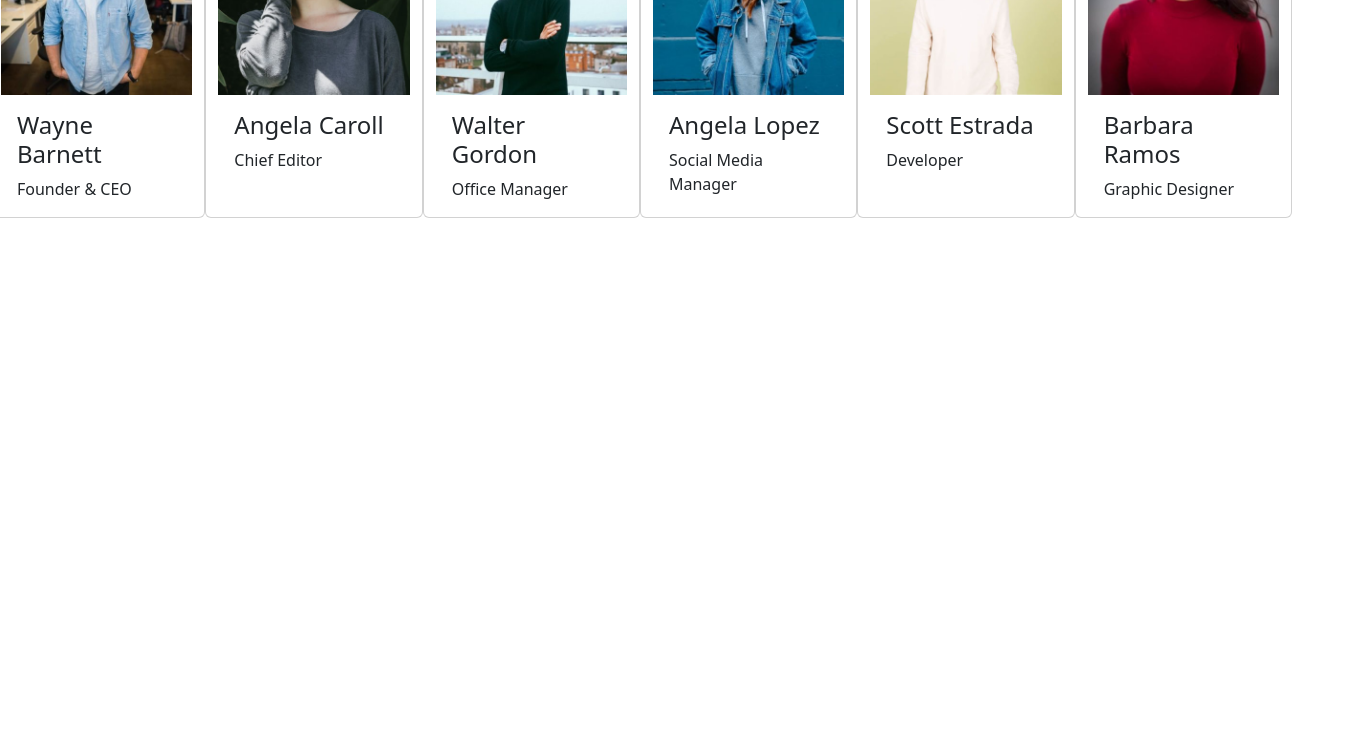
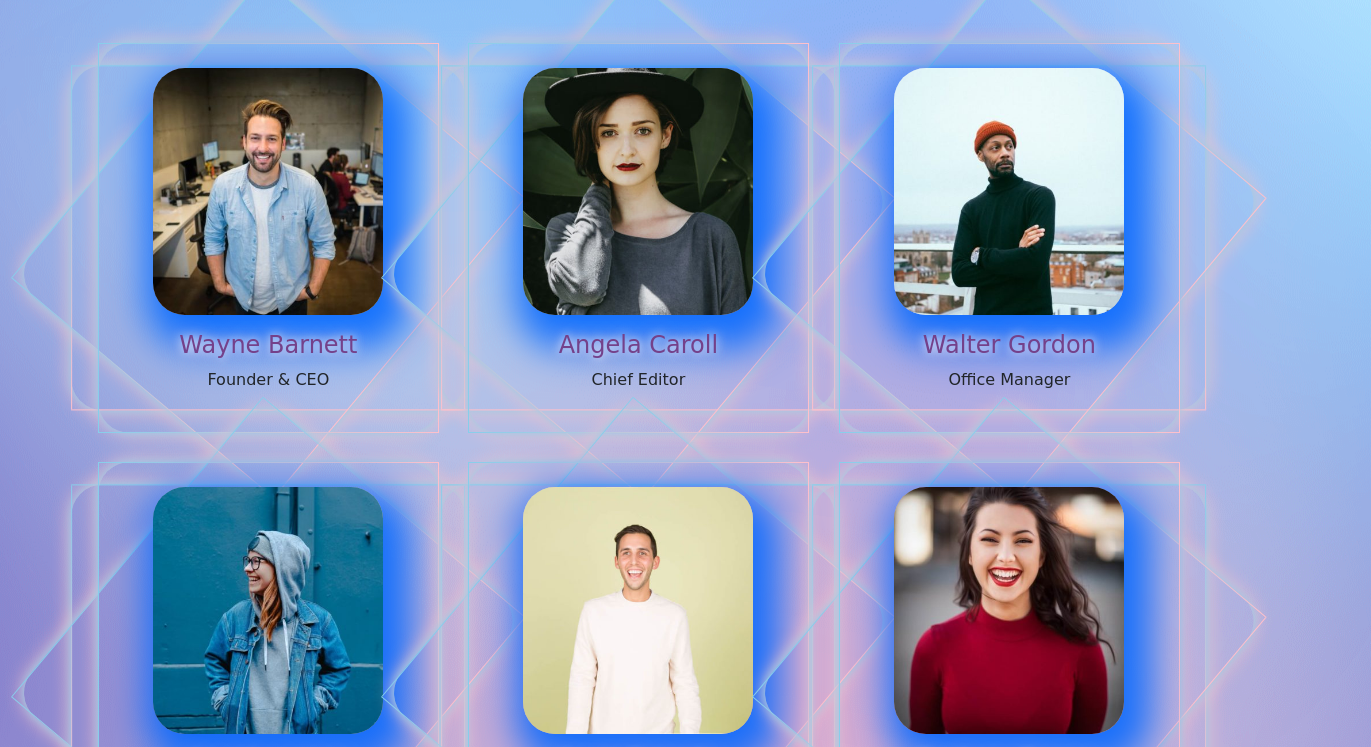
Before and after one commit to GiacomoMilitello/js-our-team, a plain HTML site: page index.html in a window 1280 px wide. Shown: the part 111-858 px from the top of the page, 1371 px wide, since content can reach past the window. Before the commit the page ends 800 px from the top, so only its background shows below. Drawn offline with nearby package versions, Linux system fonts and the light colour scheme; a web font is replaced by a local one.

Commit message:
css color

```diff
--- a/assets/css/style.css
+++ b/assets/css/style.css
@@ -1 +1,49 @@
-/* main{background-image: url(../img/angela-caroll-chief-editor.jpg);} */
+*{
+    font-family: 'Grape Nuts', cursive;
+}
+body{
+    background-image: url(../img/bg.png);
+    background-position: center;
+    background-repeat: no-repeat;
+    background-size: auto;
+}
+#container {
+    width: 100%;
+    gap: 2vw;
+}
+.calc-card-3 {
+    box-sizing: border-box;
+    max-width: calc((100% / 3) - 1.4vw);
+}
+.neon-text {
+    color: rgb(116, 65, 138);
+    text-shadow: 0 0 10px white, 0 0 20px pink;
+    font-family: 'Indie Flower', cursive;
+}
+.box-1{
+    border: 1px solid;
+    border-image-source: linear-gradient(to right, skyblue, pink);
+    border-image-slice: 1;
+    transform: rotate(90deg);
+    box-shadow: 0 0 10px skyblue, 0 0 20px pink;
+}
+.box-2 {
+    border: 1px solid;
+    border-image-source: linear-gradient(to right, skyblue, pink);
+    border-image-slice: 1;
+    transform: translate(10px, 10px);
+    transform: rotate(-50deg);
+    box-shadow: 0 0 10px skyblue, 0 0 20px pink;
+}
+.box {
+    border: 1px solid;
+    border-image-source: linear-gradient(to right, skyblue, pink);
+    border-image-slice: 1;
+    transform: rotate(-40deg);
+    box-shadow: 0 0 10px skyblue, 0 0 20px pink;
+}
+img{
+    box-shadow: 10px 17px 37px 18px rgba(0,102,255,0.87);
+    -webkit-box-shadow: 10px 17px 37px 18px rgba(0,102,255,0.87);
+    -moz-box-shadow: 10px 17px 37px 18px rgba(0,102,255,0.87);
+}
--- a/assets/js/main.js
+++ b/assets/js/main.js
@@ -50,17 +50,21 @@ console.log( team );
 
 for(let i = 0; i < team.length; i++) {
     let member = team[i];
-    document.querySelector("main .row").innerHTML += `
-         <div class="card col">
-                 <img class="card-img-top" src='${member.photo}' alt="${member.name}" />
-                 <div class="card-body">
-                     <h4 class="card-title">
-                     ${member.name}
-                     </h4>
-                     <p class="card-text">
-                     ${member.role}
-                     </p>
-                 </div>
-             </div>
+    document.querySelector("#container").innerHTML += `
+        <div class="box-1 calc-card-3 rounded-5">
+            <div class="box-2 rounded-5">
+                <div class="box rounded-5 p-3 py-4">
+                    <figure class="w-75 mx-auto">
+                        <img class="img-fluid rounded-5 " src='${member.photo}' alt="${member.name}" />
+                    </figure>
+
+                    <div class="">
+                        <h4 class="text-center neon-text">${member.name}</h4>
+                        <p class="text-center ">${member.role}</p>
+                    </div>
+                </div>
+            </div>
+        </div>
+
     `
 }
--- a/index.html
+++ b/index.html
@@ -4,12 +4,16 @@
     <meta charset="UTF-8">
     <meta name="viewport" content="width=device-width, initial-scale=1.0">
     <title>Our Team</title>
+    <link rel="preconnect" href="https://fonts.googleapis.com">
+    <link rel="preconnect" href="https://fonts.gstatic.com" crossorigin>
+    <link href="https://fonts.googleapis.com/css2?family=Grape+Nuts&display=swap" rel="stylesheet">
     <link href="https://cdn.jsdelivr.net/npm/bootstrap@5.3.2/dist/css/bootstrap.min.css" rel="stylesheet" integrity="sha384-T3c6CoIi6uLrA9TneNEoa7RxnatzjcDSCmG1MXxSR1GAsXEV/Dwwykc2MPK8M2HN" crossorigin="anonymous">
     <link rel="stylesheet" href="./assets/css/style.css">
 </head>
 <body>
-    <main>
-        <div class="row">
+    <h1 class="text-center mt-5 neon-text grape">Our Team</h1>
+    <main class="d-flex align-items-center justify-content-center px-5">
+        <div id="container" class="d-flex flex-wrap m-5">
 
         </div>
     </main>
```
Also changed, not shown: assets/img/bg.png (added).
